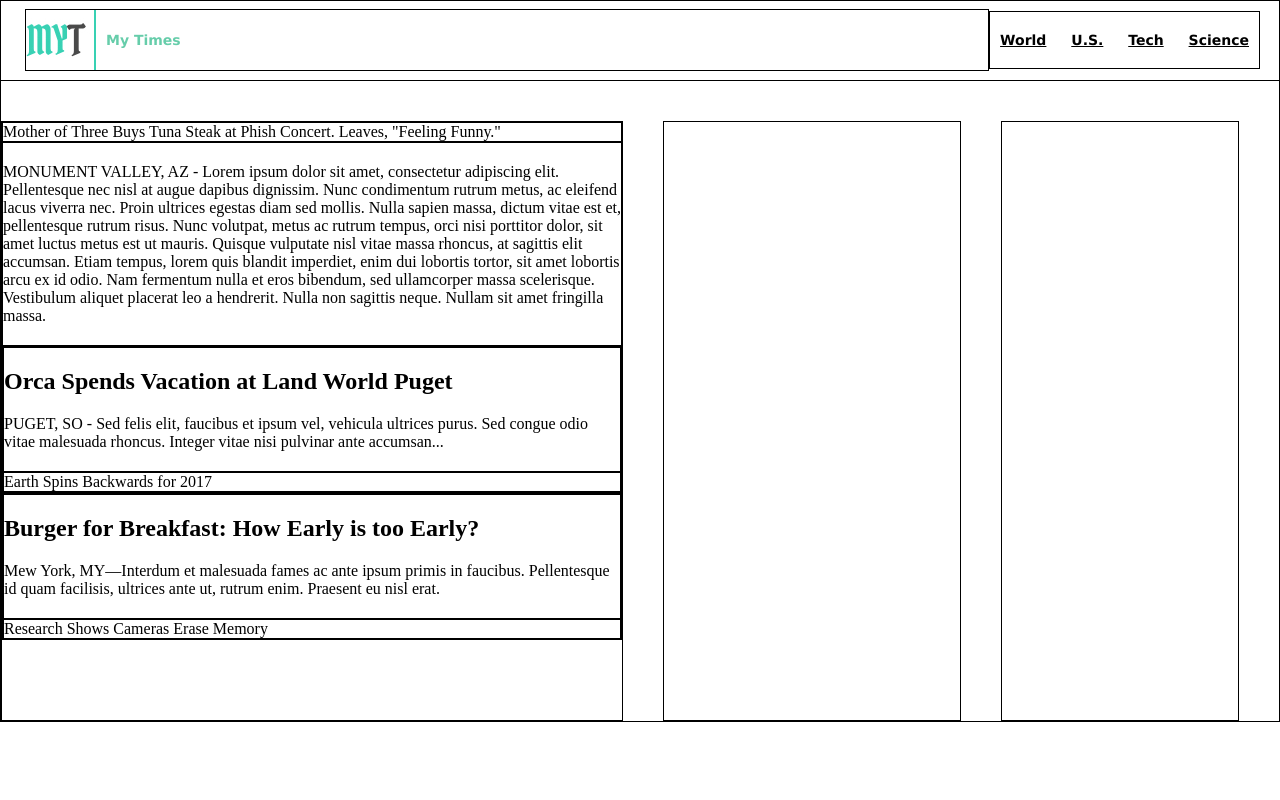
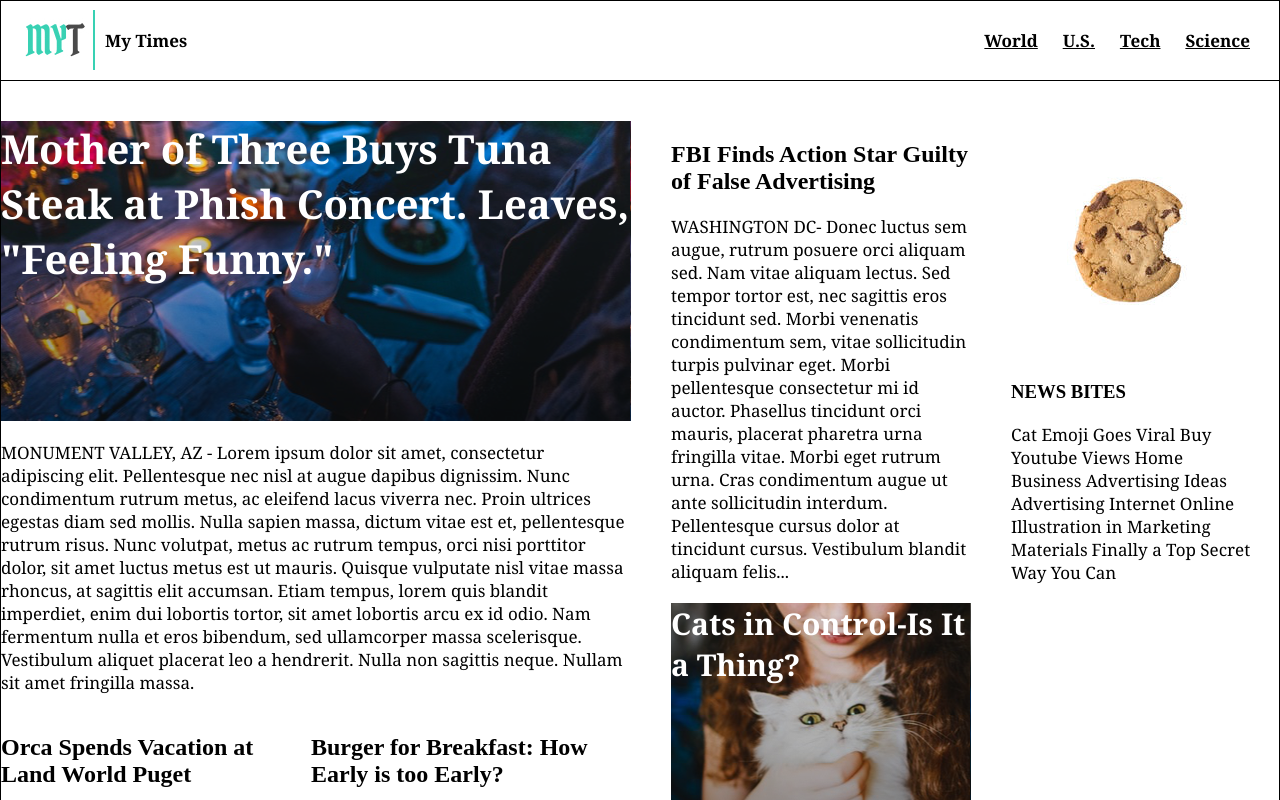
Before and after one commit to Jenksc2/mytimes, a plain HTML site: page index.html in a window 1280 px wide. Shown: the top 800 px of the page. Drawn offline with Linux system fonts and the light colour scheme.

Commit message:
first 2 columns html&css

```diff
--- a/index.html
+++ b/index.html
@@ -20,17 +20,17 @@
       </div>
     </header>
     <main>
-
+      <!-- Large Left Column -->
       <div class="column large">
 
         <div class="img-story-main">
           <span class="mainstory">Mother of Three Buys Tuna Steak at Phish Concert. Leaves, "Feeling Funny."</span>
         </div>
-
+        <!-- Middle Stories -->
         <div class="stories">
           <p>MONUMENT VALLEY, AZ - Lorem ipsum dolor sit amet, consectetur adipiscing elit. Pellentesque nec nisl at augue dapibus dignissim. Nunc condimentum rutrum metus, ac eleifend lacus viverra nec. Proin ultrices egestas diam sed mollis. Nulla sapien massa, dictum vitae est et, pellentesque rutrum risus. Nunc volutpat, metus ac rutrum tempus, orci nisi porttitor dolor, sit amet luctus metus est ut mauris. Quisque vulputate nisl vitae massa rhoncus, at sagittis elit accumsan. Etiam tempus, lorem quis blandit imperdiet, enim dui lobortis tortor, sit amet lobortis arcu ex id odio. Nam fermentum nulla et eros bibendum, sed ullamcorper massa scelerisque. Vestibulum aliquet placerat leo a hendrerit. Nulla non sagittis neque. Nullam sit amet fringilla massa.</p>
         </div>
-
+        <!-- Bottom Stories -->
         <div class="secondarystories1">
           <div class="orca">
             <h2>Orca Spends Vacation at Land World Puget</h2>
@@ -39,23 +39,44 @@
           <div class="earth">
             <span>Earth Spins Backwards for 2017</span>
           </div>
-        </div>
-
-        <div class="secondarystories2">
           <div class="breakfast">
             <h2>Burger for Breakfast: How Early is too Early?</h2>
             <p>Mew York, MY—Interdum et malesuada fames ac ante ipsum primis in faucibus. Pellentesque id quam facilisis, ultrices ante ut, rutrum enim. Praesent eu nisl erat.</p>
           </div>
+
           <div class="camera">
             <span>Research Shows Cameras Erase Memory</span>
           </div>
         </div>
 
-      </div>
-      <div class="column medium">
 
       </div>
+      <!-- Medium Middle Column -->
+      <div class="column medium">
+        <!-- Top Story -->
+        <div class="stories">
+          <h2>FBI Finds Action Star Guilty of False Advertising</h2>
+          <p>WASHINGTON DC- Donec luctus sem augue, rutrum posuere orci aliquam sed. Nam vitae aliquam lectus. Sed tempor tortor est, nec sagittis eros tincidunt sed. Morbi venenatis condimentum sem, vitae sollicitudin turpis pulvinar eget. Morbi pellentesque consectetur mi id auctor. Phasellus tincidunt orci mauris, placerat pharetra urna fringilla vitae. Morbi eget rutrum urna. Cras condimentum augue ut ante sollicitudin interdum. Pellentesque cursus dolor at tincidunt cursus. Vestibulum blandit aliquam felis...</p>
+        </div>
+        <div class="cat">
+          <span>Cats in Control-Is It a Thing?</span>
+        </div>
+        <div class="stories">
+          <p>BROOKLYN, NY- In molestie nulla sodales sit amet. Proin vulputate, ipsum porta aliquam commodo, nunc nibh tincidunt lorem, vel consectetur neque mi vel neque. Mauris ultricies, nulla scelerisque sollicitudin lobortis, dui est sodales sapien, a vestibulum velit diam eget felis. Vivamus dignissim lacinia dolor, quis commodo tellus pellentesque in.</p>
+        </div>
+      </div>
+      <!-- Small Right Column -->
       <div class="column small">
+        <img src="resources/images/img-news-bite.png" alt="A Cookie">
+        <div class="bites">
+          <h3>NEWS BITES</h3>
+          <span>Cat Emoji Goes Viral Buy Youtube </span>
+          <span>Views Home Business Advertising </span>
+          <span>Ideas Advertising Internet Online</span>
+          <span>Illustration in Marketing Materials</span>
+          <span>Finally a Top Secret Way You Can</span>
+
+        </div>
 
       </div>
     </main>
--- a/resources/main.css
+++ b/resources/main.css
@@ -47,13 +47,11 @@ header{
 
 /*MAIN SECTION CSS*/
 
-div{
-  border: 1px solid black;
-}
+
 
 main{
   display: flex;
-  height: 600px;
+
   width: 1290;
   padding-top: 120px;
   border: 1px solid black;
@@ -63,6 +61,7 @@ main{
   display: flex;
   flex-direction: column;
   margin-right: 40px;
+  flex-shrink: 0;
 }
 
 .column.large{
@@ -79,10 +78,101 @@ main{
   width: 240px;
 }
 
-p{
+p, h2, h3{
   margin: 20px 0px;
 }
 
-h2{
-  margin: 20px 0px;
+p, span{
+  font-family: Georgia;
+  font-size: 17px;
+  color: black;
 }
+
+.img-story-main{
+  display: flex;
+  height:300px;
+  background-image: url(../resources/images/img-story-main.png);
+}
+
+.img-story-main .mainstory{
+  font-family: Georgia;
+  font-weight: bold;
+  font-size: 40px;
+  color: white;
+}
+.orca{
+  height: 300px;
+  width: 300px;
+
+}
+
+.earth{
+  display: flex;
+  justify-content: center;
+
+  height: 300px;
+  width: 300px;
+  order: 3;
+
+
+
+  background-image: url(../resources/images/img-story-2.png);
+}
+.earth span{
+  font-family: Georgia;
+  font-weight: bold;
+  font-size: 30px;
+  color: white;
+  height: 40px;
+  width: 240px;
+  text-align: center;
+
+
+}
+
+.breakfast{
+  height: 300px;
+  width: 300px;
+}
+
+.camera{
+  display: flex;
+  justify-content: center;
+  background-image: url(../resources/images/img-story-3.png);
+  height: 300px;
+  width: 300px;
+  order: 4;
+
+}
+.camera span{
+  font-family: Georgia;
+  font-weight: bold;
+  font-size: 30px;
+  color: white;
+  text-align: center;
+  height: 40px;
+  width: 280px;
+}
+
+.cat{
+  background-image: url(../resources/images/img-story-1.png);
+  height: 300px;
+}
+.cat span{
+  font-family: Georgia;
+  font-weight: bold;
+  font-size: 30px;
+  color: white;
+}
+
+.secondarystories1{
+  display: flex;
+  flex-flow: row wrap;
+
+  width: 630px;
+
+}
+
+.secondarystories1 div{
+  margin: 0px 10px 10px 0px;
+}
```
